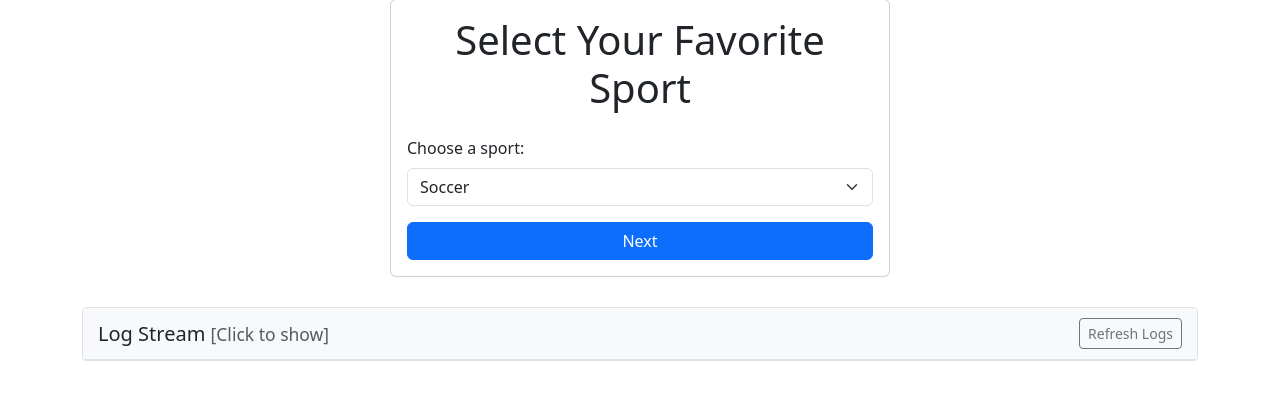
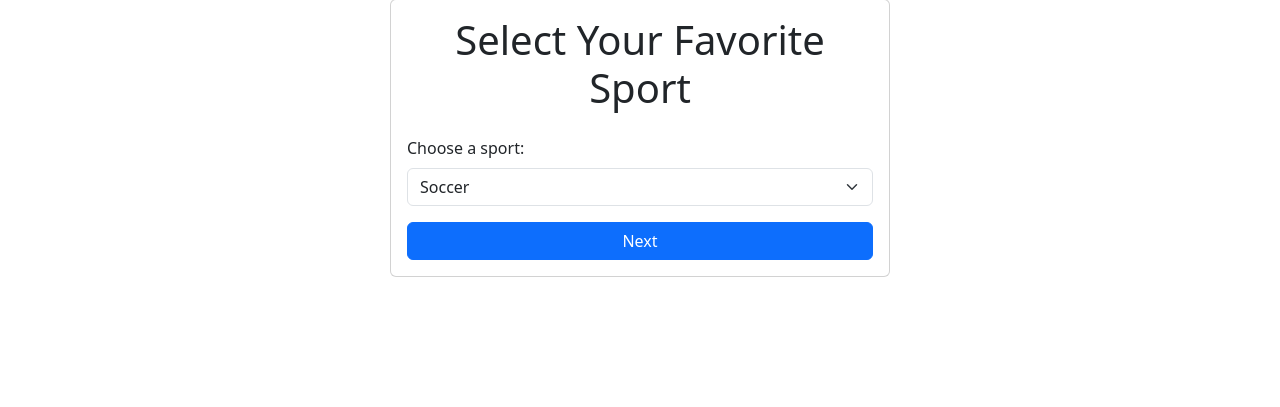
Before and after one commit to graysearch/djangowithllm, a Django app: page / in a window 1280 px wide. Shown: the part 105-512 px from the top of the page. Run offline with Django 4.2, Linux system fonts and the light colour scheme.

Commit message:
removed log and added collapable accordian. formatted text to be h1 h2 h3

```diff
--- a/sports/templates/sports/base.html
+++ b/sports/templates/sports/base.html
@@ -10,42 +10,7 @@
     <link rel="stylesheet" href="https://cdn.jsdelivr.net/npm/bootstrap@5.3.0/dist/css/bootstrap.min.css">
     <!-- Optional: Link to your custom CSS -->
     <link rel="stylesheet" href="{% static 'css/custom.css' %}">
-    <style>
-        /* Log container styles */
-        #logFrame {
-            width: 100%;
-            height: 200px;
-            background-color: #f8f9fa;
-            border: 1px solid #dee2e6;
-            border-radius: 4px;
-            font-family: monospace;
-        }
 
-        .log-section {
-            margin-top: 30px;
-            border: 1px solid #dee2e6;
-            border-radius: 4px;
-            overflow: hidden;
-        }
-
-        .log-header {
-            cursor: pointer;
-            padding: 10px 15px;
-            background-color: #f8f9fa;
-            border-bottom: 1px solid #dee2e6;
-            display: flex;
-            justify-content: space-between;
-            align-items: center;
-        }
-
-        .log-content {
-            padding: 15px;
-        }
-
-        .collapsed .log-content {
-            display: none;
-        }
-    </style>
 </head>
 
 <body>
@@ -60,46 +25,12 @@
         <!-- Page-specific content will be injected here -->
         {% endblock %}
 
-        <!-- Collapsible Log Section -->
-        <div class="log-section collapsed" id="logSection">
-            <div class="log-header" id="logToggle">
-                <h5 class="mb-0">Log Stream <small id="logStatus" class="text-muted">[Click to show]</small></h5>
-                <div>
-                    <form method="get" target="logFrame" action="http://127.0.0.1:8001/logfile.log">
-                        <button type="submit" class="btn btn-sm btn-outline-secondary">Refresh Logs</button>
-                    </form>
-                </div>
-            </div>
-            <div class="log-content">
-                <iframe name="logFrame" id="logFrame" src="http://127.0.0.1:8001/logfile.log"></iframe>
-            </div>
-        </div>
-    </div>
 
-    <!-- Bootstrap Bundle with Popper -->
-    <script src="https://cdn.jsdelivr.net/npm/bootstrap@5.3.0/dist/js/bootstrap.bundle.min.js"></script>
 
-    <!-- Only minimal JavaScript for toggling log visibility -->
-    <script>
-        document.addEventListener('DOMContentLoaded', function () {
-            const logSection = document.getElementById('logSection');
-            const logToggle = document.getElementById('logToggle');
-            const logStatus = document.getElementById('logStatus');
+        <!-- Bootstrap Bundle with Popper -->
+        <script src="https://cdn.jsdelivr.net/npm/bootstrap@5.3.0/dist/js/bootstrap.bundle.min.js"></script>
 
-            // Toggle log visibility
-            logToggle.addEventListener('click', function () {
-                logSection.classList.toggle('collapsed');
 
-                if (logSection.classList.contains('collapsed')) {
-                    logStatus.textContent = '[Click to show]';
-                } else {
-                    logStatus.textContent = '[Click to hide]';
-                    // Refresh the iframe when showing logs
-                    document.getElementById('logFrame').src = document.getElementById('logFrame').src;
-                }
-            });
-        });
-    </script>
 </body>
 
 </html>
--- a/sports/views.py
+++ b/sports/views.py
@@ -87,19 +87,3 @@ def page4(request):
     if not gpt_response:
         return redirect("page3")
     return render(request, "sports/page4.html", {"gpt_response": gpt_response})
-
-
-
-def proxy_logs(request):
-    """
-    Proxy view to fetch logs from FastAPI and serve them through Django
-    """
-    try:
-        # Fetch logs from FastAPI
-        response = requests.get("http://127.0.0.1:8001/logfile.log")
-        response.raise_for_status()  # Raise exception for 4XX/5XX responses
-
-        # Return the content as plain text
-        return HttpResponse(response.text, content_type="text/plain")
-    except Exception as e:
-        return HttpResponse(f"Error fetching logs: {str(e)}", content_type="text/plain", status=500)
```
Also changed, not shown: main.py (+23 -2 lines), sports/templates/sports/page2.html (+55 -0 lines).
